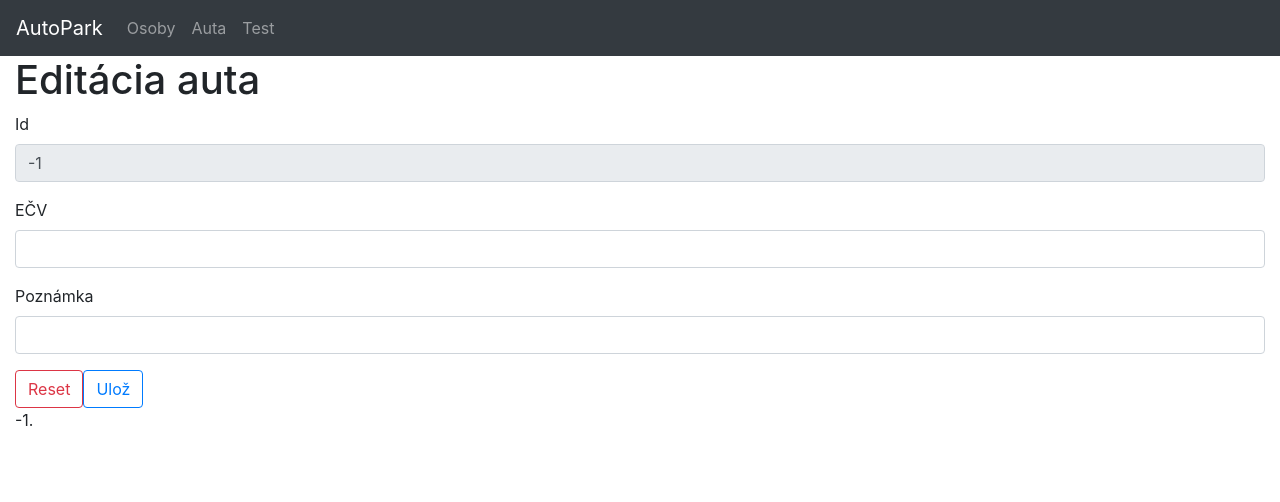
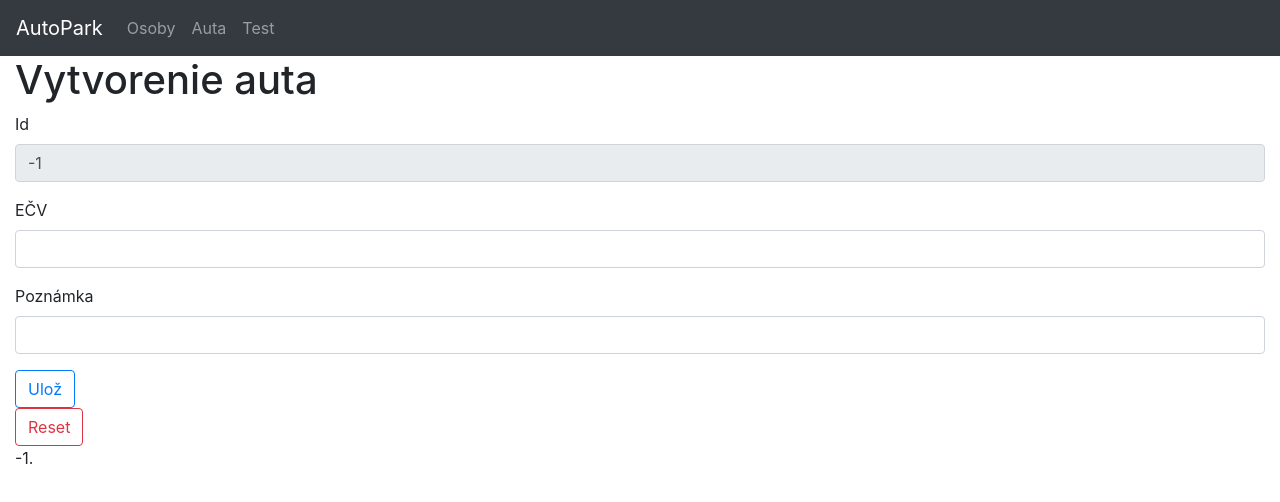
Before and after one commit to CDE-services/angularKybernetika2019, an Angular app: page /auto-edit in a window 1280 px wide. Shown: the top 502 px of the page. Built offline with nearby package versions, Linux system fonts and the light colour scheme.

Commit message:
este nejaky priklad na dedicnost

```diff
--- a/src/app/auto-edit/auto-edit.component.html
+++ b/src/app/auto-edit/auto-edit.component.html
@@ -1,4 +1,4 @@
-<h1>Editácia auta {{auto.Ecv}}</h1>
+<h1>{{auto.Id === -1 ? 'Vytvorenie' : 'Editácia'}} auta {{auto.Ecv}}</h1>
 
 <form name="osobaForm">
   <div class="form-group">
@@ -23,13 +23,22 @@
            [(ngModel)]="auto.Poznamka"
            id="poznamka" name="poznamka">
   </div>
-  <button type="reset" class="btn btn-outline-danger">Reset</button>
+
   <button
     type="submit"
     class="btn btn-outline-primary mr-1"
     (click)="ulozAuto()"
-  >Ulož</button>
+  >
+    Ulož
+  </button>
 </form>
+
+<button
+    class="btn btn-outline-danger"
+    (click)="resetAuto()"
+  >
+    Reset
+  </button>
 
 <p>
   {{autoToString()}}
--- a/src/app/auto-edit/auto-edit.component.ts
+++ b/src/app/auto-edit/auto-edit.component.ts
@@ -11,6 +11,7 @@ import { Auto } from '../app.model';
 })
 export class AutoEditComponent implements OnInit {
   auto: Auto = new Auto(-1, 'AB678KY', 'Toto je škaredé auto.');
+  // editAuto: Auto = new Auto(-1, '', '');
 
   constructor(
     private ar: ActivatedRoute,
@@ -26,7 +27,12 @@ export class AutoEditComponent implements OnInit {
           this.auto = new Auto(-1, '', '');
         } else {
           this.autoService.getAuto(id).subscribe(
-            data => this.auto = data
+            data => {
+              this.auto = data;
+              // this.editAuto.Id = this.auto.Id;
+              // this.editAuto.Ecv = this.auto.Ecv;
+              // this.editAuto.Poznamka = this.auto.Poznamka;
+            }
           );
         }
       });
@@ -50,6 +56,15 @@ export class AutoEditComponent implements OnInit {
     }
   }
 
+  resetAuto(): void {
+    if (this.auto.Id === -1) {
+      this.auto.Ecv = '';
+      this.auto.Poznamka = '';
+    } else {
+      // do nothing
+    }
+  }
+
   autoToString(): string {
     return `${this.auto.Id}. ${this.auto.Ecv} ${this.auto.Poznamka}`;
   }
--- a/src/app/service/auto.service.ts
+++ b/src/app/service/auto.service.ts
@@ -2,7 +2,7 @@ import { Observable } from 'rxjs';
 import { HttpClient, HttpHeaders } from '@angular/common/http';
 import { Injectable } from '@angular/core';
 
-import { Auto } from './../app.model';
+import { Auto, Osoba } from './../app.model';
 
 const httpOptions = {
   headers: new HttpHeaders(
--- a/src/app/service/osoba.service.ts
+++ b/src/app/service/osoba.service.ts
@@ -1,7 +1,13 @@
-import { HttpClient } from '@angular/common/http';
+import { HttpClient, HttpHeaders } from '@angular/common/http';
 import { Injectable } from '@angular/core';
 import { Osoba } from '../app.model';
 import { Observable } from 'rxjs';
+
+const httpOptions = {
+  headers: new HttpHeaders(
+    {'Content-Type': 'application/json'}
+  )
+};
 
 @Injectable()
 export class OsobaService {
@@ -13,8 +19,19 @@ export class OsobaService {
     return this.http.get<Osoba[]>(this.serverUrl);
   }
 
-  // getOsoba(index: number)
-  // deleteOsoba(index: number)
-  // addOsoba(osoba: Osoba)
-  // editOsoba(osoba: Osoba)
+  getOsoba(index: number): Observable<Osoba> {
+    return this.http.get<Osoba>(this.serverUrl + '/' + index);
+  }
+
+  deleteOsoba(index: number): Observable<Osoba> {
+    return this.http.delete<Osoba>(this.serverUrl + '/' + index, httpOptions);
+  }
+
+  addOsoba(osoba: Osoba): Observable<Osoba> {
+
+  }
+
+  editOsoba(osoba: Osoba): Observable<Osoba> {
+
+  }
 }
```
Also changed, not shown: src/app/test/skuska.model.ts (added, +44 -0 lines).
